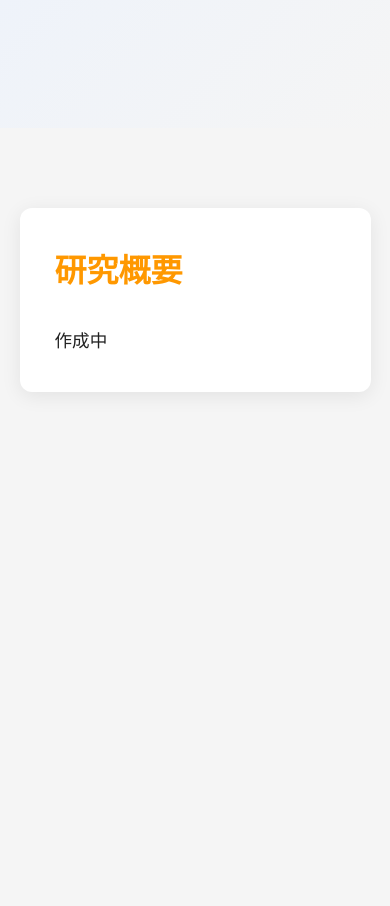
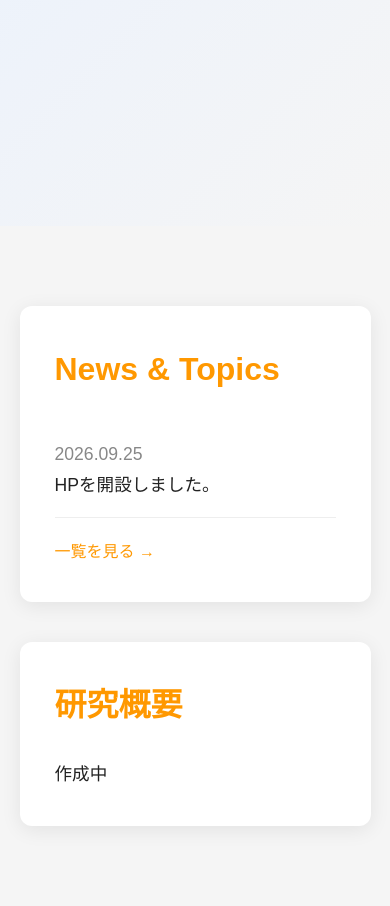
Before and after one commit to shinshu-chibalab/shinshu-chibalab.github.io, a plain HTML site: page index.html in a window 390 px wide. Shown: the part 597-1503 px from the top of the page. Before the commit the page ends 1069 px from the top, so only its background shows below. Drawn offline with Linux system fonts and the light colour scheme.

Commit message:
News & Topics を HOME に表示し、スマホ表示を修正
- ニュースを news.js にまとめ、HOME（最新5件）と news.html（全件）に表示
- 最初のニュース「HPを開設しました。」を掲載
- ヘッダーを fixed から sticky に変更し、手動の余白調整を削除
- スマホ幅でヘッダーのタイトルが縦に折り返す問題を修正

Co-Authored-By: Claude Opus 5.5 <noreply@anthropic.com>

```diff
--- a/index.html
+++ b/index.html
@@ -9,6 +9,7 @@
 
   <link rel="stylesheet" href="style.css">
   <script src="header.js" defer></script>
+  <script src="news.js" defer></script>
 </head>
 
 <body>
@@ -31,7 +32,17 @@
 
   <main>
 
-    <section class="about">
+    <section class="card">
+
+      <h2>News &amp; Topics</h2>
+
+      <ul class="news-list" data-limit="5"></ul>
+
+      <a href="news.html" class="more-link">一覧を見る</a>
+
+    </section>
+
+    <section class="card">
 
       <h2>研究概要</h2>
 
--- /dev/null
+++ b/news.js
@@ -0,0 +1,30 @@
+// ニュース一覧（ここに追記すると HOME と News & Topics の両方に反映される）
+// date: "YYYY-MM-DD"、text: 本文、url: リンク先（任意）
+const NEWS = [
+  { date: "2026-09-25", text: "HPを開設しました。" },
+];
+
+// data-limit を指定した一覧は新しい順にその件数だけ表示する
+document.querySelectorAll(".news-list").forEach(list => {
+  const limit = Number(list.dataset.limit) || NEWS.length;
+  const items = [...NEWS]
+    .sort((a, b) => b.date.localeCompare(a.date))
+    .slice(0, limit);
+
+  items.forEach(item => {
+    const li = document.createElement("li");
+
+    const time = document.createElement("time");
+    time.dateTime = item.date;
+    time.textContent = item.date.replaceAll("-", ".");
+
+    const body = document.createElement(item.url ? "a" : "span");
+    body.textContent = item.text;
+    if (item.url) {
+      body.href = item.url;
+    }
+
+    li.append(time, body);
+    list.appendChild(li);
+  });
+});
--- a/style.css
+++ b/style.css
@@ -16,18 +16,20 @@ body{
   line-height:1.8;
 }
 
+/* ヘッダーはスクロールしても上部に残す */
+#header{
+  position:sticky;
+  top:0;
+
+  z-index:1000;
+}
+
 header{
   width:100%;
 
   background:white;
 
   border-bottom:1px solid #ddd;
-
-  position:fixed;
-  top:0;
-  left:0;
-
-  z-index:1000;
 }
 
 .header-inner{
@@ -112,8 +114,6 @@ nav a.active::after{
 }
 
 .hero{
-  margin-top:75px;
-
   width:100%;
   min-height:650px;
 
@@ -156,7 +156,7 @@ main{
   margin:80px auto;
 }
 
-.about{
+.card{
   background:white;
 
   padding:60px;
@@ -167,7 +167,11 @@ main{
     0 4px 20px rgba(0,0,0,0.08);
 }
 
-.about h2{
+.card + .card{
+  margin-top:40px;
+}
+
+.card h2{
   font-size:2rem;
 
   margin-bottom:25px;
@@ -175,18 +179,80 @@ main{
   color:#ff9800;
 }
 
-.about p{
+.card p{
   font-size:1.1rem;
 }
 
+.news-list{
+  list-style:none;
+}
+
+.news-list li{
+  display:flex;
+  gap:30px;
+
+  padding:15px 0;
+
+  border-bottom:1px solid #eee;
+
+  font-size:1.1rem;
+}
+
+.news-list time{
+  flex-shrink:0;
+
+  color:#888;
+}
+
+.news-list a{
+  color:#222;
+}
+
+.news-list a:hover{
+  color:#ff9800;
+}
+
+.more-link{
+  display:inline-block;
+
+  margin-top:20px;
+
+  color:#ff9800;
+  font-weight:500;
+
+  text-decoration:none;
+}
+
+.more-link::after{
+  content:" →";
+}
+
+.more-link:hover{
+  text-decoration:underline;
+}
+
 @media(max-width:1000px){
+
+  /* 狭い画面ではヘッダーが高くなるので固定しない */
+  #header{
+    position:static;
+  }
 
   .header-inner{
     flex-direction:column;
 
     height:auto;
 
-    padding:20px 0;
+    padding:20px 16px;
+  }
+
+  .logo-img{
+    height:36px;
+  }
+
+  .title-text{
+    font-size:22px;
+    white-space:nowrap;
   }
 
   nav ul{
@@ -199,10 +265,6 @@ main{
     justify-content:center;
   }
 
-  .hero{
-    padding-top:120px;
-  }
-
   .hero-content h1{
     font-size:2.3rem;
   }
@@ -211,13 +273,18 @@ main{
     font-size:1.2rem;
   }
 
-  .about{
+  .card{
     padding:35px;
+  }
+
+  .news-list li{
+    flex-direction:column;
+    gap:0;
   }
 }
 
 .coming-soon{
-    margin-top:200px;
+    margin-top:125px;
     text-align:center;
     font-size:5rem;
     font-weight:700;
```
Also changed, not shown: news.html (+12 -1 lines).
